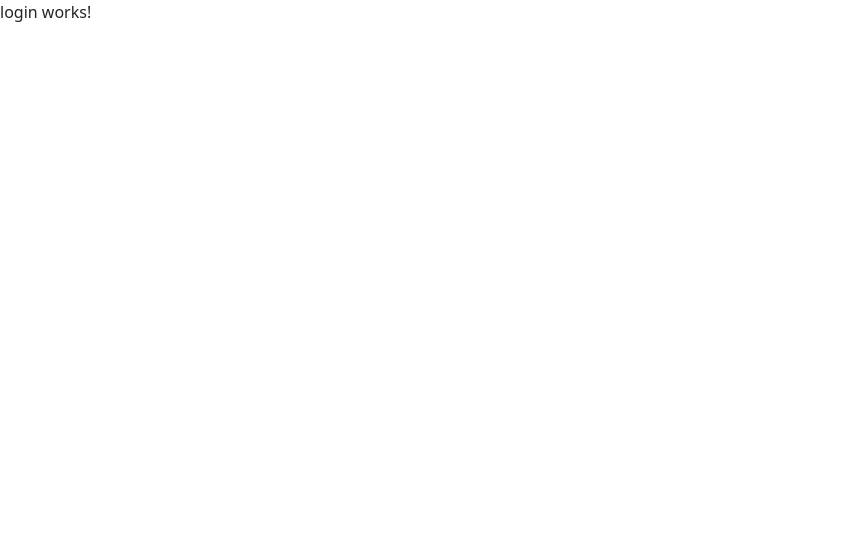
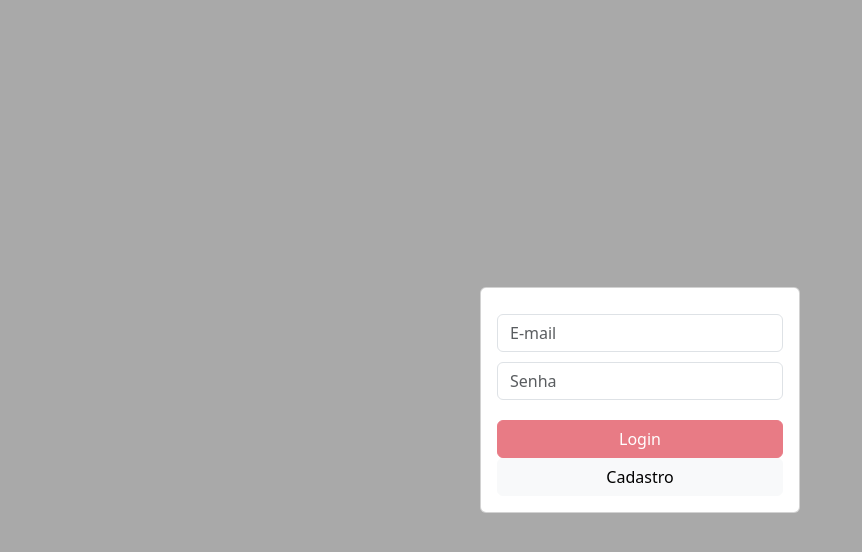
Before and after one commit to alexalins/fed-bagdex, an Angular app: page / in a window 1280 px wide. Shown: the top 552 px of the page, without its empty margins (0-862 px from the left). Built offline with nearby package versions, Linux system fonts and the light colour scheme.

Commit message:
Criando validações e alerta de erro

```diff
--- a/src/app/pages/login/login.component.css
+++ b/src/app/pages/login/login.component.css
@@ -0,0 +1,17 @@
+.form {
+  position: absolute;
+  top: 50%;
+  left: 50%;
+  transform: translate(-50%, -50%);
+  width: 25%;
+}
+
+.botoes {
+  margin-top: 20px;
+  display: flex;
+  flex-direction: column;
+}
+
+.input {
+  margin-top: 10px;
+}
--- a/src/app/pages/login/login.component.html
+++ b/src/app/pages/login/login.component.html
@@ -1 +1,17 @@
-<p>login works!</p>
+<div class="form card">
+  <div class="card-body">
+    <form  [formGroup]="formLogin" (ngSubmit)="login()">
+      <input type="text" class="form-control input" placeholder="E-mail" aria-label="E-mail" aria-describedby="basic-addon1" formControlName="email" name="email">
+      <input type="text" class="form-control input" placeholder="Senha" aria-label="Senha" aria-describedby="basic-addon1" formControlName="senha" name="senha">
+
+      <alerta *ngIf="formPreenchido" mensagem="Os campos são obrigatórios!" ></alerta>
+      <alerta *ngIf="formLogin.controls['email'].errors?.['email']" mensagem="Campo e-mail inválido!"></alerta>
+      <alerta *ngIf="formLogin.controls['senha'].errors?.['minlength']" mensagem="Campo senha é maior que 4 dígitos!"></alerta>
+
+      <div class="botoes">
+        <button type="submit" class="btn btn-danger" [disabled]="formLogin.invalid">Login</button>
+        <button type="button" class="btn btn-light" routerLink="/cadastro">Cadastro</button>
+      </div>
+    </form>
+  </div>
+</div>
--- a/src/app/pages/login/login.component.ts
+++ b/src/app/pages/login/login.component.ts
@@ -1,4 +1,5 @@
 import { Component, OnInit } from '@angular/core';
+import { FormGroup, FormControl, Validators } from '@angular/forms';
 
 @Component({
   selector: 'app-login',
@@ -12,4 +13,18 @@ export class LoginComponent implements OnInit {
   ngOnInit(): void {
   }
 
+  formLogin = new FormGroup({
+    email: new FormControl('', [Validators.email, Validators.required]),
+    senha: new FormControl('', [Validators.minLength(4), Validators.required])
+  });
+
+  login() {
+    console.log("login");
+  }
+
+  get formPreenchido() {
+    return (this.formLogin.controls['email'].errors?.['required'] && this.formLogin.controls['email'].touched) &&
+    (this.formLogin.controls['senha'].errors?.['required'] && this.formLogin.controls['senha'].touched) ;
+  }
+
 }
--- /dev/null
+++ b/src/app/shared/components/alerta/alerta.component.css
@@ -0,0 +1,6 @@
+.alerta {
+  height: 30px;
+  display: flex;
+  align-items: center;
+  margin-top: 15px;
+}
--- /dev/null
+++ b/src/app/shared/components/alerta/alerta.component.html
@@ -0,0 +1,3 @@
+<div class="alert alert-danger alerta" role="alert">
+  {{mensagem}}
+</div>
--- /dev/null
+++ b/src/app/shared/components/alerta/alerta.component.ts
@@ -0,0 +1,17 @@
+import { Component, OnInit, Input} from '@angular/core';
+
+@Component({
+  selector: 'alerta',
+  templateUrl: './alerta.component.html',
+  styleUrls: ['./alerta.component.css']
+})
+export class AlertaComponent implements OnInit {
+
+  @Input() mensagem: string = "";
+
+  constructor() { }
+
+  ngOnInit(): void {
+  }
+
+}
--- a/src/styles.css
+++ b/src/styles.css
@@ -1 +1,5 @@
 @import "~bootstrap/dist/css/bootstrap.css";
+
+body {
+  background-color: darkgray
+}
```
Also changed, not shown: src/app/app.module.ts (+6 -2 lines), 1 other file (tests, documents, lock files or other folders).
